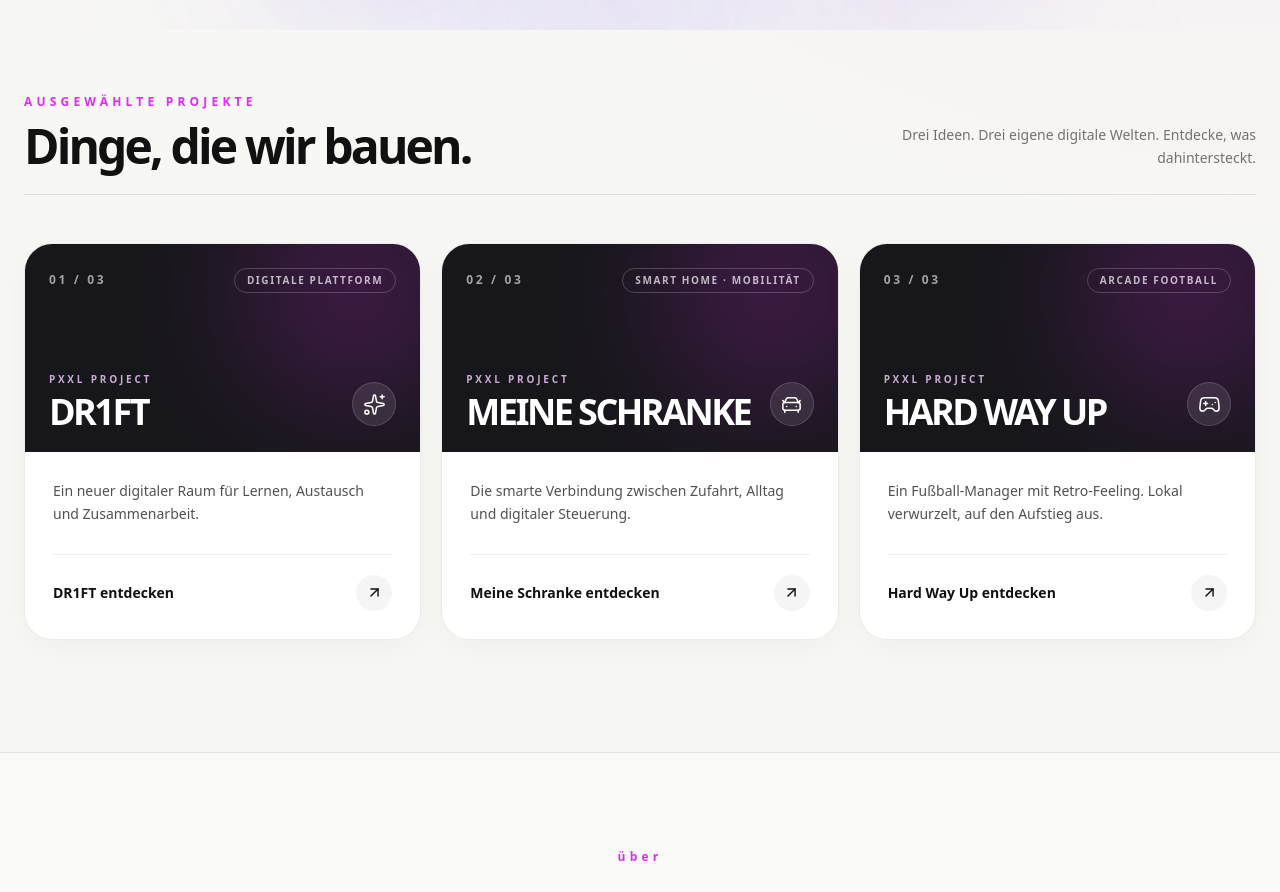
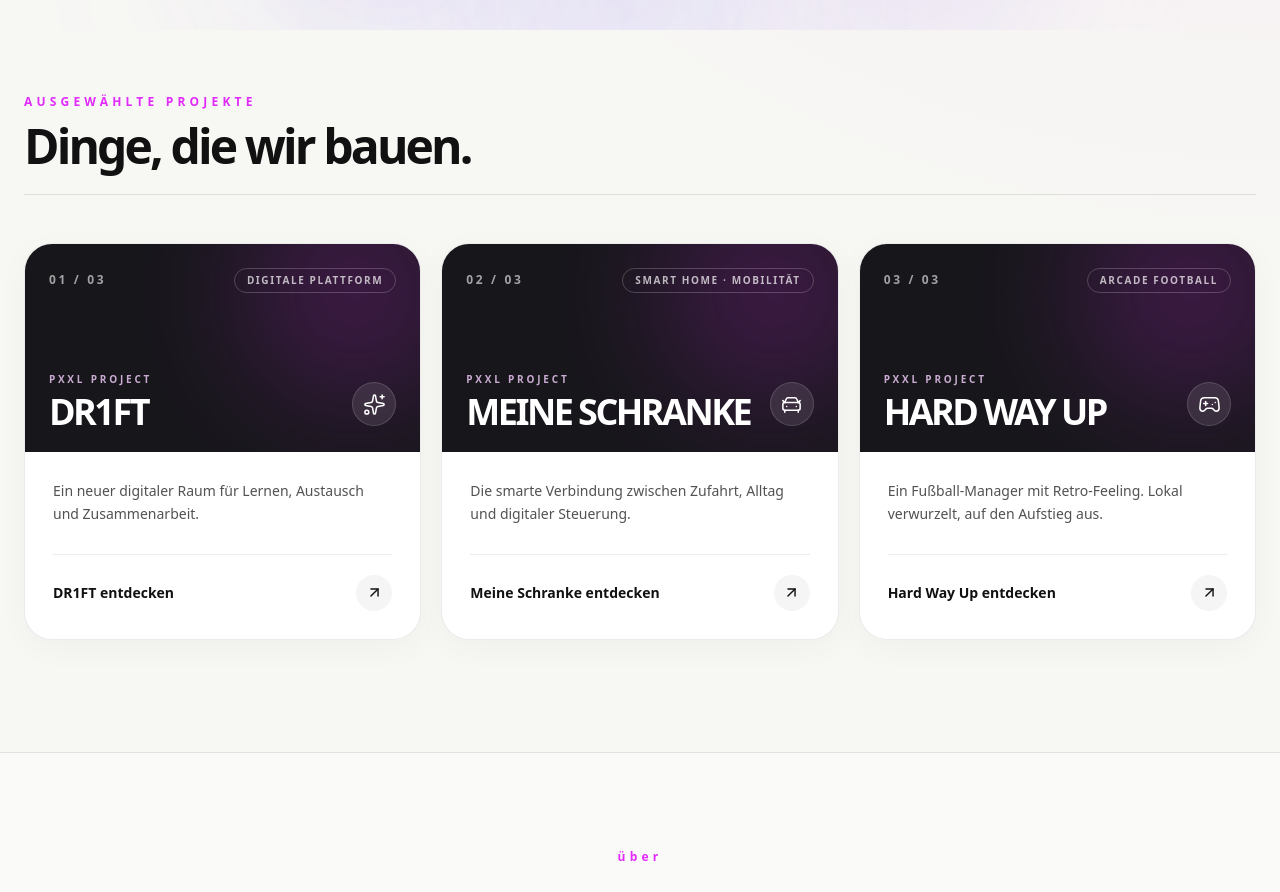
Before and after one commit to grospitz-wreck-it/pxxl, a Next.js app: page / in a window 1280 px wide. Shown: the part 920-1812 px from the top of the page. Built offline with nearby package versions, Linux system fonts and the light colour scheme.

Commit message:
Remove project section intro copy

```diff
--- a/app/page.tsx
+++ b/app/page.tsx
@@ -152,9 +152,6 @@ export default function Home() {
                 Dinge, die wir bauen.
               </h2>
             </div>
-            <p className="max-w-sm text-sm leading-relaxed text-neutral-500 sm:text-right">
-              Drei Ideen. Drei eigene digitale Welten. Entdecke, was dahintersteckt.
-            </p>
           </div>
 
           <div className="grid items-stretch gap-5 md:grid-cols-3">
```
